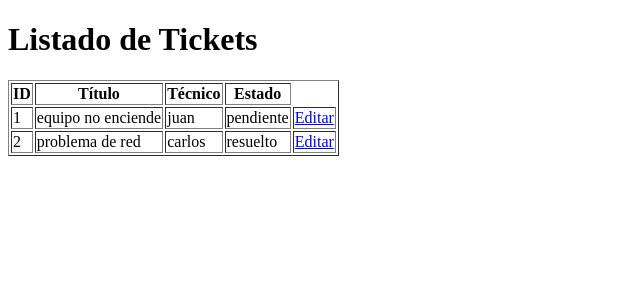
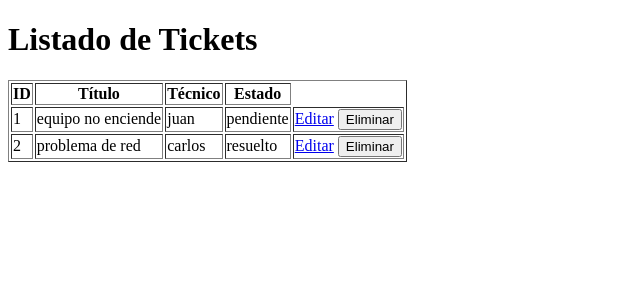
Before and after one commit to JCDEV2022/SISTEMA-DE-TICKETS-EN-AWS, a Flask app: page /tickets in a window 1280 px wide. Shown: the top 300 px of the page, without its empty margins (0-640 px from the left). Run offline with Flask 3, Linux system fonts and the light colour scheme.

Commit message:
Agregar eliminación de tickets

```diff
--- a/app.py
+++ b/app.py
@@ -114,6 +114,18 @@ def editar_ticket(id):
 
     return render_template("editar_ticket.html", ticket=ticket)
 
+@app.route("/eliminar-ticket/<int:id>", methods =["POST"])
+def eliminar_ticket(id):
+
+    ticket = next((t for t in lista_tickets if t["id"]== id),None)
+
+    if ticket is None:
+        return "ticket no encontrado", 404
+
+    lista_tickets.remove(ticket)
+
+    return redirect("/tickets")
+
 
 if __name__ == "__main__":
     app.run(debug=True)
--- a/templates/tickets.html
+++ b/templates/tickets.html
@@ -28,8 +28,14 @@
                 <td>{{ ticket.estado }}</td>
 
                 <td>
-                <a href="/editar-ticket/{{ticket.id}}">Editar</a>
-                </td>
+    <a href="/editar-ticket/{{ticket.id}}">Editar</a>
+
+    <form action="/eliminar-ticket/{{ticket.id}}" method="POST" style="display:inline;">
+        <button type="submit" onclick="return confirm('¿Está seguro de eliminar este ticket?')">
+            Eliminar
+        </button>
+    </form>
+</td>
             </tr>
             {% endfor %}
         </tbody>
```
